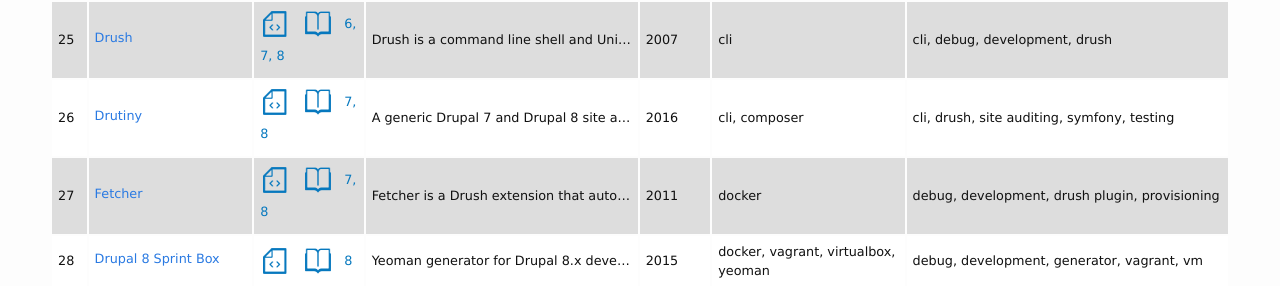
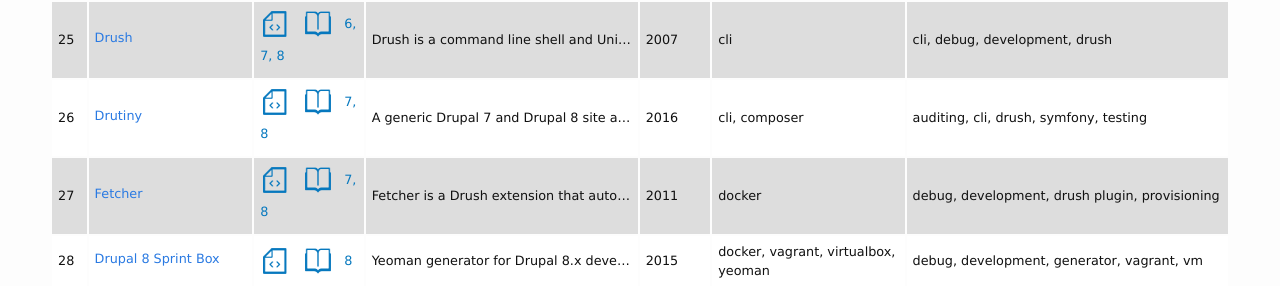
Before and after one commit to drupaltools/drupaltools.github.io, a Jekyll site: the page built from index.html, in a window 1280 px wide and 900 px high, scrolled down 1809 px. Shown: the part 150-436 px from the top of the window. Built offline with Jekyll 4.4.1, drawn with Linux system fonts in a browser that asks for light colours; comment, search, counter and statistics services are not loaded.

Commit message:
Update drutiny.yml

```diff
--- a/_data/projects/drutiny.yml
+++ b/_data/projects/drutiny.yml
@@ -18,6 +18,6 @@
   - drush
   - symfony
   - testing
-  - site auditing
+  - auditing
 tags:
-  - popular
+  - do
```
